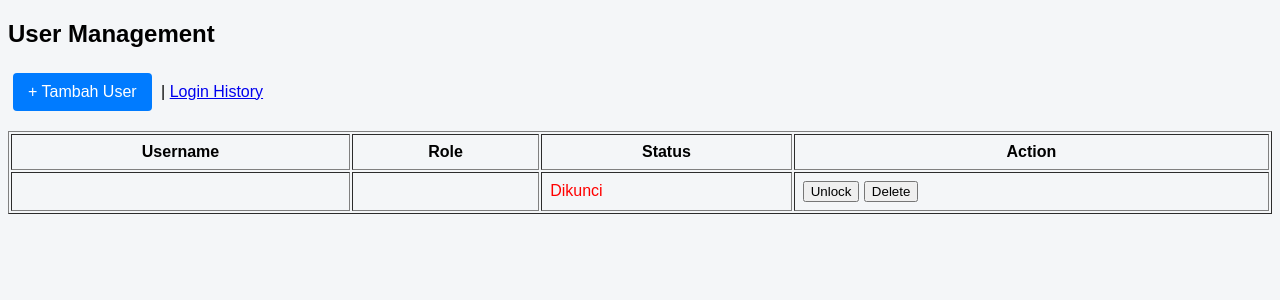
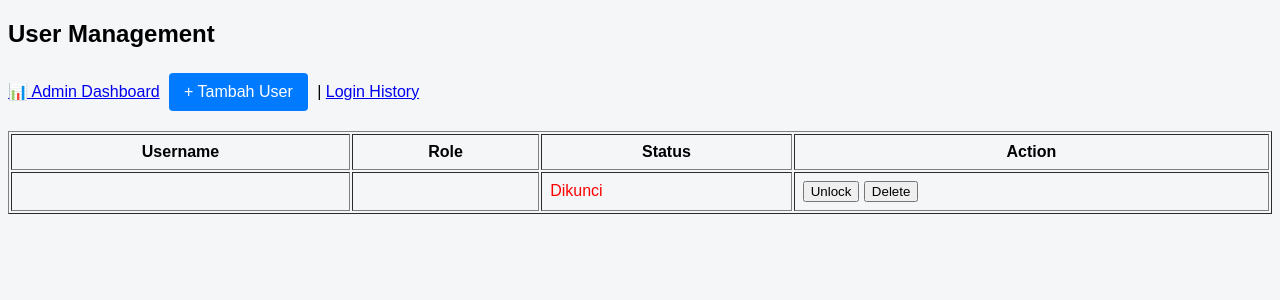
Before and after one commit to MiftahulKhoiri/Choiri_Media_Server, a Flask app: page /admin/users in a window 1280 px wide. Shown: the part 209-509 px from the top of the page. Run offline with Flask 2, Linux system fonts and the light colour scheme; the visitor is signed in with stand-in values (Sample User, id 1); data comes from the database, SQL or seed files in the repository; parts of the project's set-up code (start-up, migrations or seed data) failed here and were passed over; some libraries are stand-ins or nearby versions.

Commit message:
Update admin_users.html

```diff
--- a/app/templates/admin_users.html
+++ b/app/templates/admin_users.html
@@ -5,6 +5,7 @@
 <h2>User Management</h2>
 
 <div style="margin-bottom: 15px;">
+    <a href="/admin/dashboard">📊 Admin Dashboard</a>
     <a href="/admin/add-user" class="btn btn-primary">
         + Tambah User
     </a>
```
